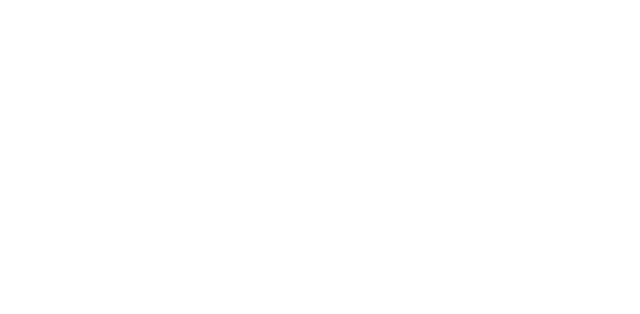
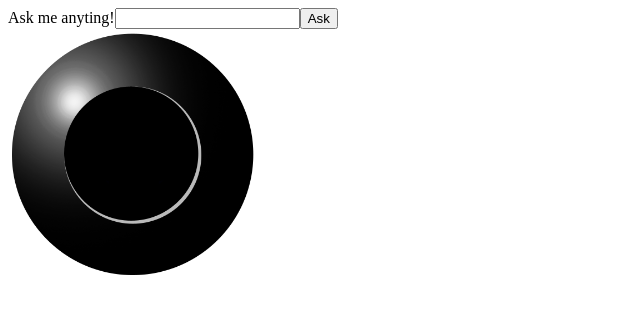
Before and after one commit to tstasiojr/magic8ball, a plain HTML site: page index.html in a window 1280 px wide. Shown: the whole page, without its empty margins (0-640 px from the left). Drawn offline with Linux system fonts and the light colour scheme.

Commit message:
added js code

```diff
--- a/index.html
+++ b/index.html
@@ -6,7 +6,7 @@
     <meta name="viewport" content="width=device-width, initial-scale=1.0">
     <title>Document</title>
     <link rel="stylesheet" href="css/style.css">
-    <script src="js/main.js"></script>
+    <script src="js/main.js" defer></script>
 </head>
 <body>
 
--- a/js/main.js
+++ b/js/main.js
@@ -0,0 +1,33 @@
+const fieldQuestion = document.createElement('input');
+const labelAskMe = document.createElement('label');
+const buttonAsk = document.createElement('button');
+
+labelAskMe.innerText = 'Ask me anyting!';
+buttonAsk.innerText = 'Ask';
+
+const inputBox = document.createElement('div');
+
+inputBox.appendChild(labelAskMe);
+inputBox.appendChild(fieldQuestion);
+inputBox.appendChild(buttonAsk);
+
+document.body.appendChild(inputBox);
+
+const answerBox = document.createElement('div');
+const eightBall = document.createElement('img');
+
+answerBox.id = 'answers';
+eightBall.src = 'img/magic8ball_start.png';
+eightBall.width = '250';
+answerBox.appendChild(eightBall);
+document.body.appendChild(answerBox);
+
+function ask() {
+    let randNumber = Math.floor(Math.random() * 20) + 1;
+    console.log(randNumber);
+    eightBall.src = 'img/magic8ball_'+ randNumber +'.png';
+}
+
+buttonAsk.addEventListener('click', function() {
+    ask();
+    });
```
